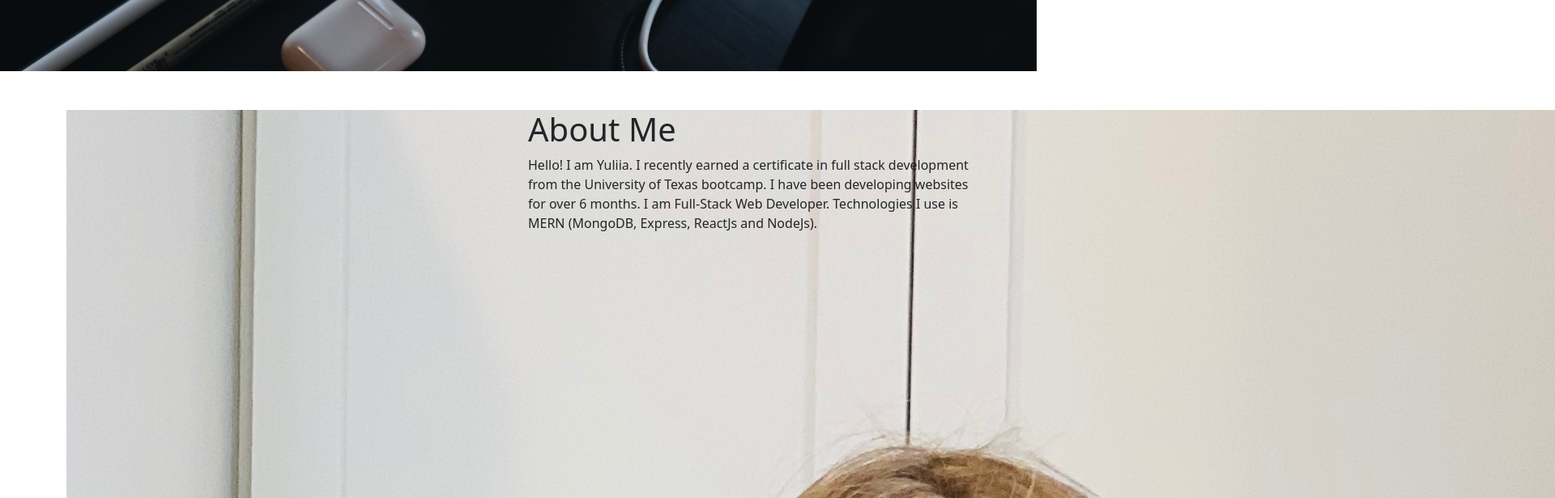
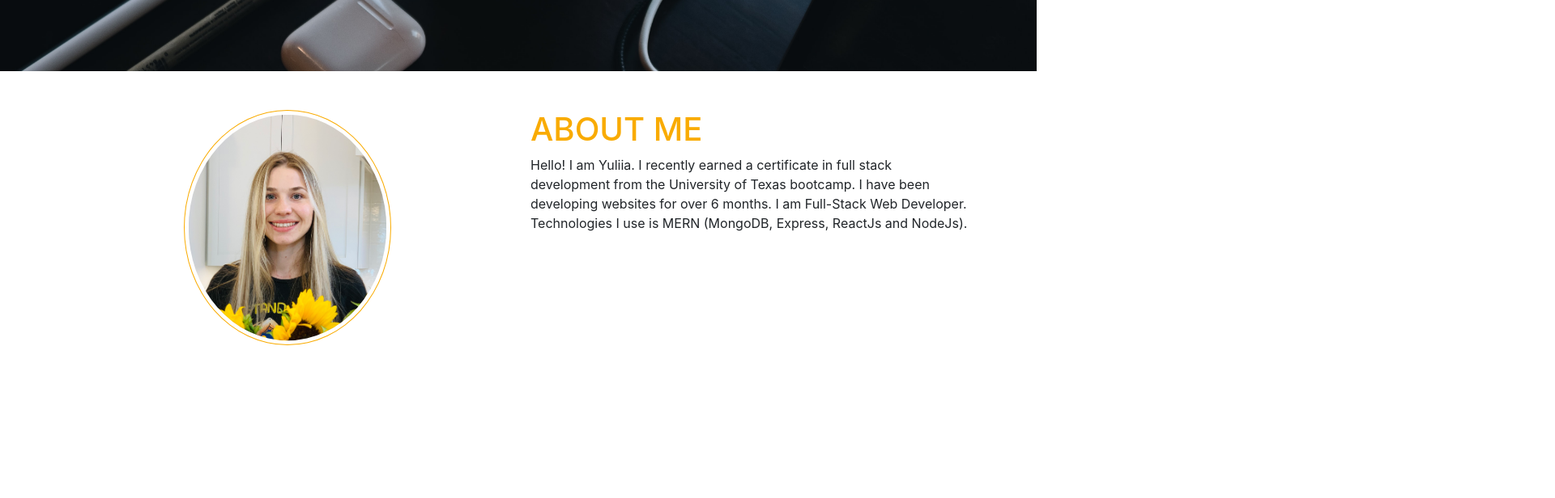
Before and after one commit to Ymuzhych/portfolio-rct, a React (Create React App) app: page / in a window 1280 px wide. Shown: the part 760-1376 px from the top of the page at 81% size, 1920 px wide, since content can reach past the window. After the commit the page ends 1283 px from the top, so only its background shows below. Built offline with nearby package versions, Linux system fonts and the light colour scheme.

Commit message:
add about me file

```diff
--- a/package.json
+++ b/package.json
@@ -9,7 +9,7 @@
     "@testing-library/jest-dom": "^5.16.4",
     "@testing-library/react": "^13.3.0",
     "@testing-library/user-event": "^13.5.0",
-    "bootstrap": "^5.2.0",
+    "bootstrap": "^4.5.3",
     "react": "^18.2.0",
     "react-dom": "^18.2.0",
     "react-particles-js": "^3.6.0",
--- a/src/App.css
+++ b/src/App.css
@@ -112,3 +112,27 @@ nav ul li {
   width: 100vh;
   z-index: 1;
 } */
+.photo-wrap {
+  display: flex;
+  justify-content: center;
+  align-items: center;
+}
+
+.profile-img {
+  width: 16rem;
+  border-radius: 50%;
+  padding: .3rem;
+  border: 1px solid var(--primary-orange);
+}
+
+.about-heading {
+  color: var(--primary-orange);
+  text-transform: uppercase;
+}
+@media (max-width: 480px) {
+  .profile-img {
+    width: 10rem;
+
+  }
+
+}
--- a/src/components/AboutMe.js
+++ b/src/components/AboutMe.js
@@ -5,10 +5,13 @@ const AboutMe = () => {
     <div className='container py-5'>
         <div className='row'>
             <div className='col-lg-6 col-xm-12'>
-                <img src={author} alt='autor...'/>
+              <div className='photo-wrap mb-5'>
+
+                <img className='profile-img' src={author} alt='autor...'/>
+              </div>
             </div>
             <div className='col-lg-6 col-xm-12'>
-                <h1>About Me</h1>
+                <h1 className='about-heading' >About Me</h1>
                 <p>Hello! I am Yuliia. I recently earned a certificate in full stack development from the University of Texas bootcamp.
 I have been developing websites for over 6 months. I am Full-Stack Web Developer. Technologies I use is MERN (MongoDB, Express, ReactJs and NodeJs).
 </p>
```
Also changed, not shown: 1 other file (tests, documents, lock files or other folders).
